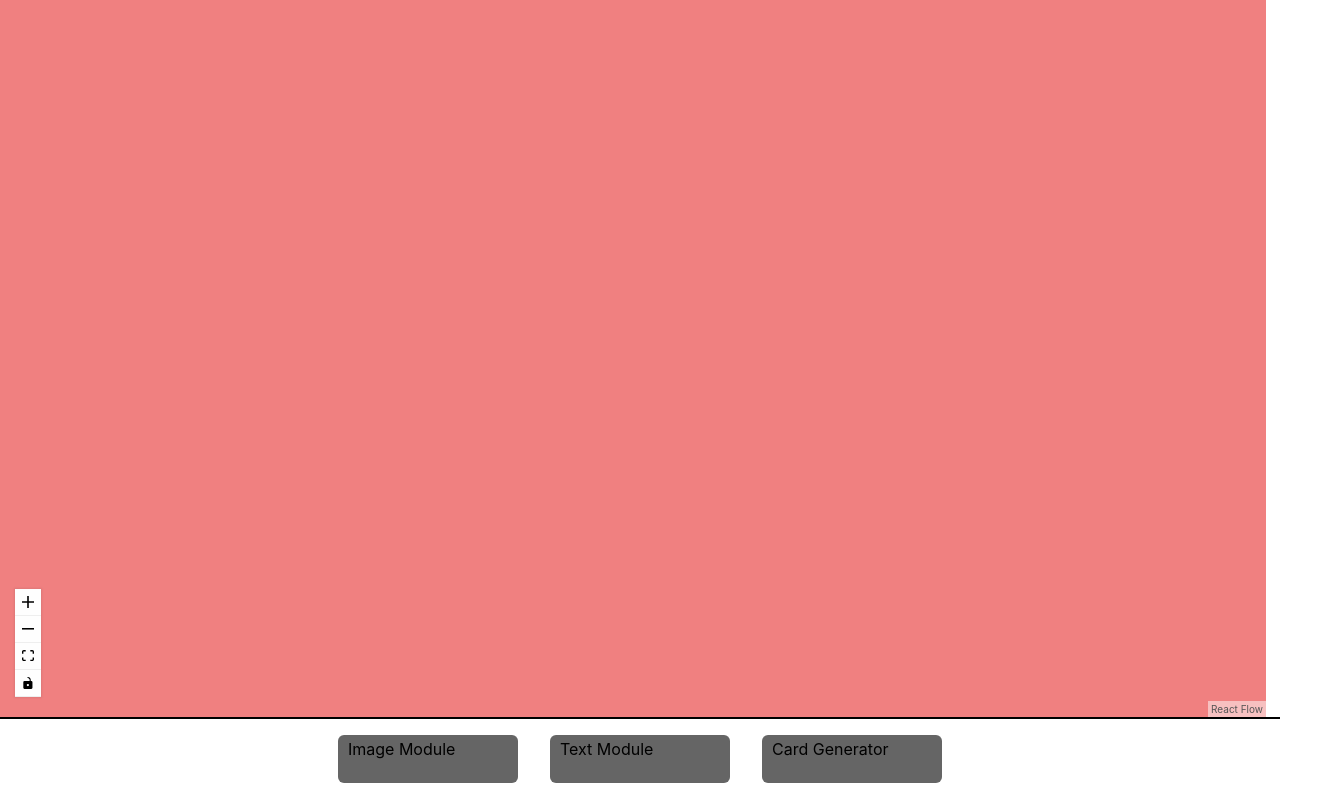
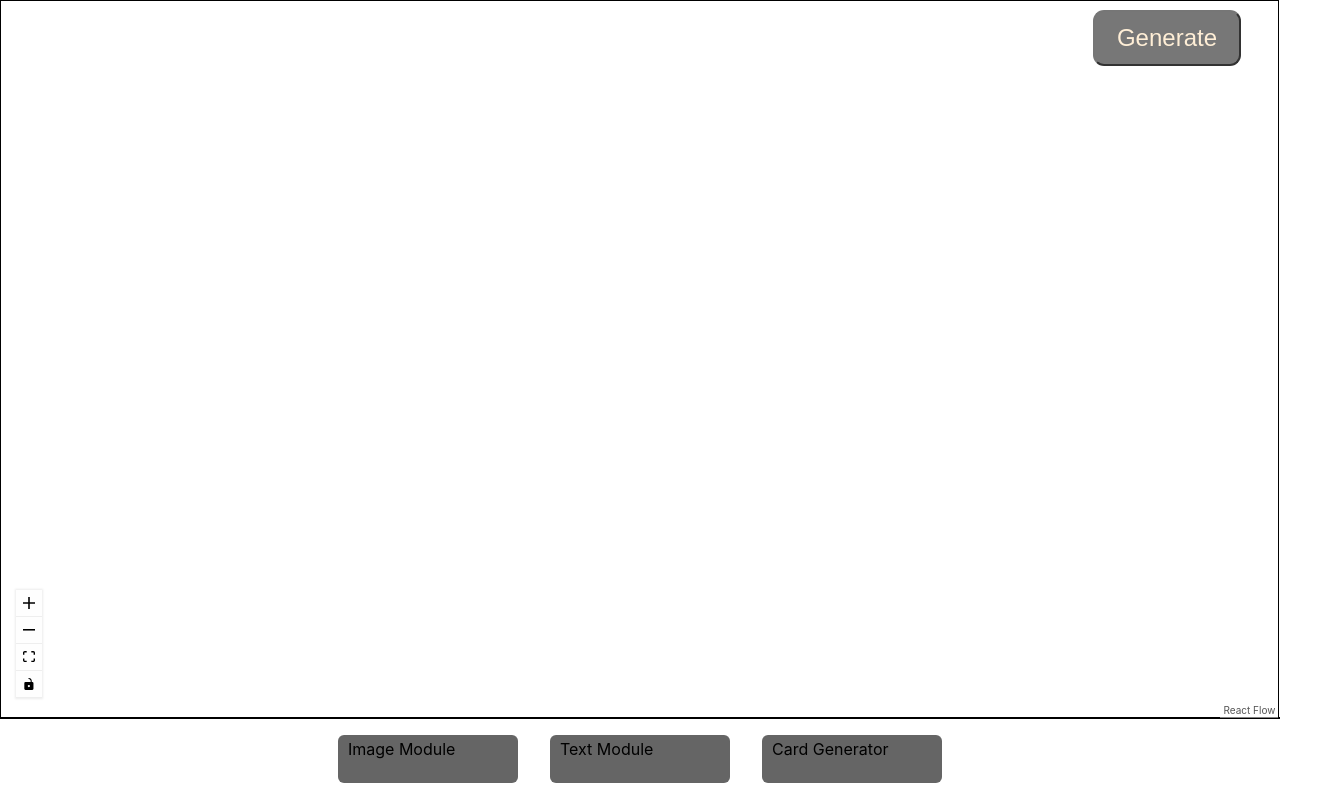
Before and after one commit to akarj/react-flow-card, a React (Create React App) app: page / in a window 1280 px wide. Shown: the top 800 px of the page, 1343 px wide, since content can reach past the window. Built offline with nearby package versions, Linux system fonts and the light colour scheme.

Commit message:
generate Button setup!!

```diff
--- a/public/index.html
+++ b/public/index.html
@@ -7,6 +7,12 @@
       name="description"
       content="Web site created using create-react-app"
     />
+    <link rel="preconnect" href="https://fonts.googleapis.com" />
+    <link rel="preconnect" href="https://fonts.gstatic.com" crossorigin />
+    <link
+      href="https://fonts.googleapis.com/css2?family=Inter:wght@100;200;300;400;500;600;700&display=swap"
+      rel="stylesheet"
+    />
 
     <title>React Flow</title>
   </head>
--- a/src/Components/Data/InitialState.js
+++ b/src/Components/Data/InitialState.js
@@ -7,7 +7,7 @@ export const initialState = [
     },
     position: {
       x: 100,
-      y: 100,
+      y: 50,
     },
   },
   {
@@ -18,7 +18,7 @@ export const initialState = [
     },
     position: {
       x: 100,
-      y: 150,
+      y: 200,
     },
   },
   {
@@ -28,8 +28,8 @@ export const initialState = [
       label: "card Input",
     },
     position: {
-      x: 100,
-      y: 50,
+      x: 500,
+      y: 150,
     },
   },
 
--- a/src/Components/Modules/ImageField/ImageField.jsx
+++ b/src/Components/Modules/ImageField/ImageField.jsx
@@ -16,9 +16,10 @@ export default function ImageField() {
         </header>
       </div>
       <div className="image-container">
-        {imageFile && <img src={imageFile} alt="cardx"></img>}
+        {imageFile && <img src={imageFile} alt="card"></img>}
       </div>
       <div className="image-add">
+        <label htmlFor="imageFile">
           <input
             type="file"
             name="imageFile"
@@ -27,6 +28,8 @@ export default function ImageField() {
             placeholder="Add Image"
             onChange={changeHandler}
           />
+          <span>Add Image</span>
+        </label>
       </div>
       <Handle className="nodeOut" type="source" position="right" />
     </div>
--- a/src/Components/Modules/ImageField/ImageField.scss
+++ b/src/Components/Modules/ImageField/ImageField.scss
@@ -1,33 +1,36 @@
+* {
+  padding: 0;
+  margin: 0;
+}
 div.imageField-container {
-  width: 6rem;
-  height: 6rem;
+  // width: 186px;
+  // height: 167px;
+  width: 9em;
+  min-height: 6em;
+  background: #c4c4c4;
+  border-radius: 6px;
   display: flex;
   flex-direction: column;
-  padding: 1rem;
-  background-color: cadetblue;
+  // padding: 1rem;
   border: 1px solid black;
   border-radius: 15px;
 
-  & > div {
-    padding: 0;
-    margin: 0;
-  }
-
   div.title {
-    margin: 0.25rem;
-    border: 1px solid black;
+    margin-bottom: 1.25rem;
 
     header {
-      background-color: rgb(43, 43, 43);
-      color: blanchedalmond;
+      // background-color: rgb(43, 43, 43);
 
       h2 {
         font-weight: normal;
+        font-size: 13px;
+        color: #454545;
       }
     }
   }
 
   div.image-container {
+    // background-color: rgb(29, 21, 102);
     min-height: 1rem;
 
     img {
@@ -37,8 +40,33 @@ div.imageField-container {
   }
 
   div.image-add {
-    input {
-      height: 1rem;
+    label {
+      // border: 1px solid black;
+      position: relative;
+      top: 0;
+
+      width: 110px;
+      height: 29px;
+      font-family: Inter;
+      font-style: normal;
+      font-weight: 500;
+      font-size: 13.0602px;
+      // transform: translateY(5%);
+
+      text-align: left;
+
+      color: #696969;
+
+      input {
+        // height: 1rem;
+        opacity: 0;
+      }
+      span {
+        width: 110px;
+        height: 29px;
+        background: #dfdfdf;
+        border-radius: 8px;
+      }
     }
   }
 }
--- a/src/Components/ReactFlowWorkField/ReactFlowWorkField.jsx
+++ b/src/Components/ReactFlowWorkField/ReactFlowWorkField.jsx
@@ -78,8 +78,12 @@ export default function ReactFlowWorkField() {
 
   return (
     <>
-      <div className="generate-button-div" onClick={generateCard}>
-        <span>Generate</span>
+      <div className="generate-button-div">
+        <label htmlFor="generate-button">
+          <button name="generate-button" onClick={generateCard}>
+            Generate
+          </button>
+        </label>
       </div>
       <div className="reactFlowWorkField-container" ref={reactFlowWrapper}>
         <ReactFlow
@@ -92,7 +96,13 @@ export default function ReactFlowWorkField() {
           onDragOver={onDragOver}
           onDrop={onDrop}
           onLoad={onLoad}
-          style={{ backgroundColor: "lightcoral" }}
+          style={{
+            width: "99.8vw",
+            // backgroundColor: "lightcoral",
+            //  borderColor:"black",
+            // borderWidth:"1px",
+            border: "1px solid black",
+          }}
           onElementsRemove={onElementsRemove}
         >
           <Controls />
--- a/src/Components/ReactFlowWorkField/ReactFlowWorkField.scss
+++ b/src/Components/ReactFlowWorkField/ReactFlowWorkField.scss
@@ -6,12 +6,29 @@ div.reactFlowWorkField-container {
   height: calc(100vh - 5.2rem);
 }
 div.generate-button-div {
+  z-index: 99999;
   position: absolute;
   width: 186px;
   height: 70px;
-  left: 1157px;
-  top: 917px;
+  right: 20px;
+  top: 10px;
+  border-radius: 11px;
 
-  background: #565656;
-  border-radius: 11px;
+  label {
+    button {
+      color: blanchedalmond;
+      background: #565656;
+      font-size: 1.5rem;
+      border-radius: 11px;
+      opacity: 0.8;
+      width: 80%;
+      height: 80%;
+      cursor: pointer;
+
+      &:hover {
+        opacity: 1;
+        // transform: brightness(1.1);
+      }
+    }
+  }
 }
--- a/src/index.scss
+++ b/src/index.scss
@@ -1,13 +1,12 @@
 body {
   margin: 0;
-  font-family: -apple-system, BlinkMacSystemFont, 'Segoe UI', 'Roboto', 'Oxygen',
-    'Ubuntu', 'Cantarell', 'Fira Sans', 'Droid Sans', 'Helvetica Neue',
+  font-family: -apple-system, BlinkMacSystemFont, "Segoe UI", "Roboto", "Oxygen",
+    "Ubuntu", "Cantarell", "Fira Sans", "Droid Sans", "Helvetica Neue",
     sans-serif;
   -webkit-font-smoothing: antialiased;
   -moz-osx-font-smoothing: grayscale;
 }
 
 code {
-  font-family: source-code-pro, Menlo, Monaco, Consolas, 'Courier New',
-    monospace;
+  font-family: "Inter", sans-serif;
 }
```
Lines whose indentation alone changed are shown as unchanged.
